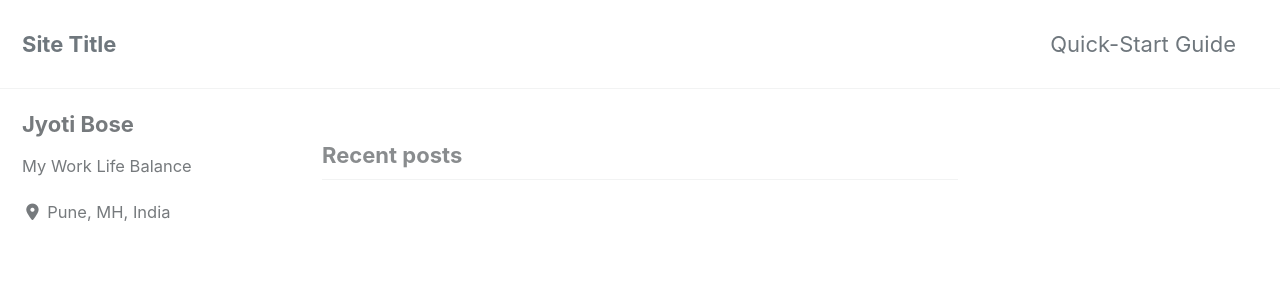
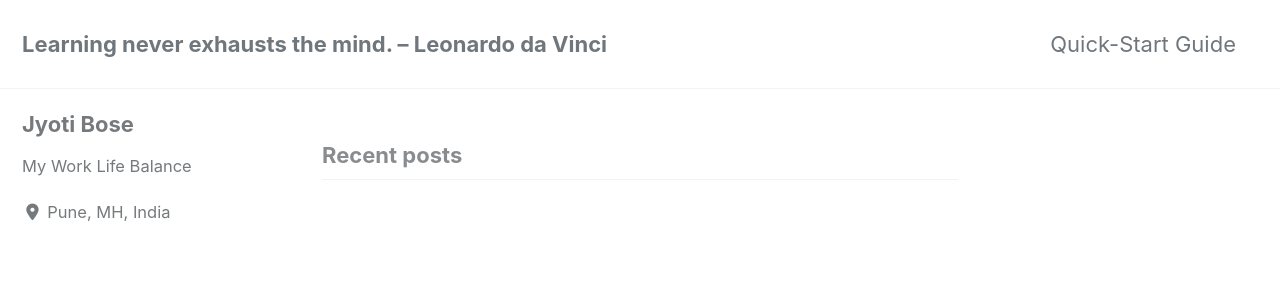
Before and after one commit to ijbo/myProfile, a Jekyll site: the page built from index.html, in a window 1280 px wide and 900 px high. Shown: the top 300 px of the window. Built offline with Jekyll 4.4.1, drawn with Linux system fonts in a browser that asks for light colours; cached includes are drawn as plain includes; nearby versions of some CDN libraries; the list of posts is cut into pages by our own code.

Commit message:
Update _config.yml

```diff
--- a/_config.yml
+++ b/_config.yml
@@ -16,7 +16,7 @@ minimal_mistakes_skin    : "default" # "air", "aqua", "contrast", "dark", "dirt"
 
 # Site Settings
 locale                   : "en-US"
-title                    : "Site Title"
+title                    : "Learning never exhausts the mind. – Leonardo da Vinci"
 title_separator          : "-"
 subtitle                 : # site tagline that appears below site title in masthead
 name                     : "Jyoti Bose"
```
